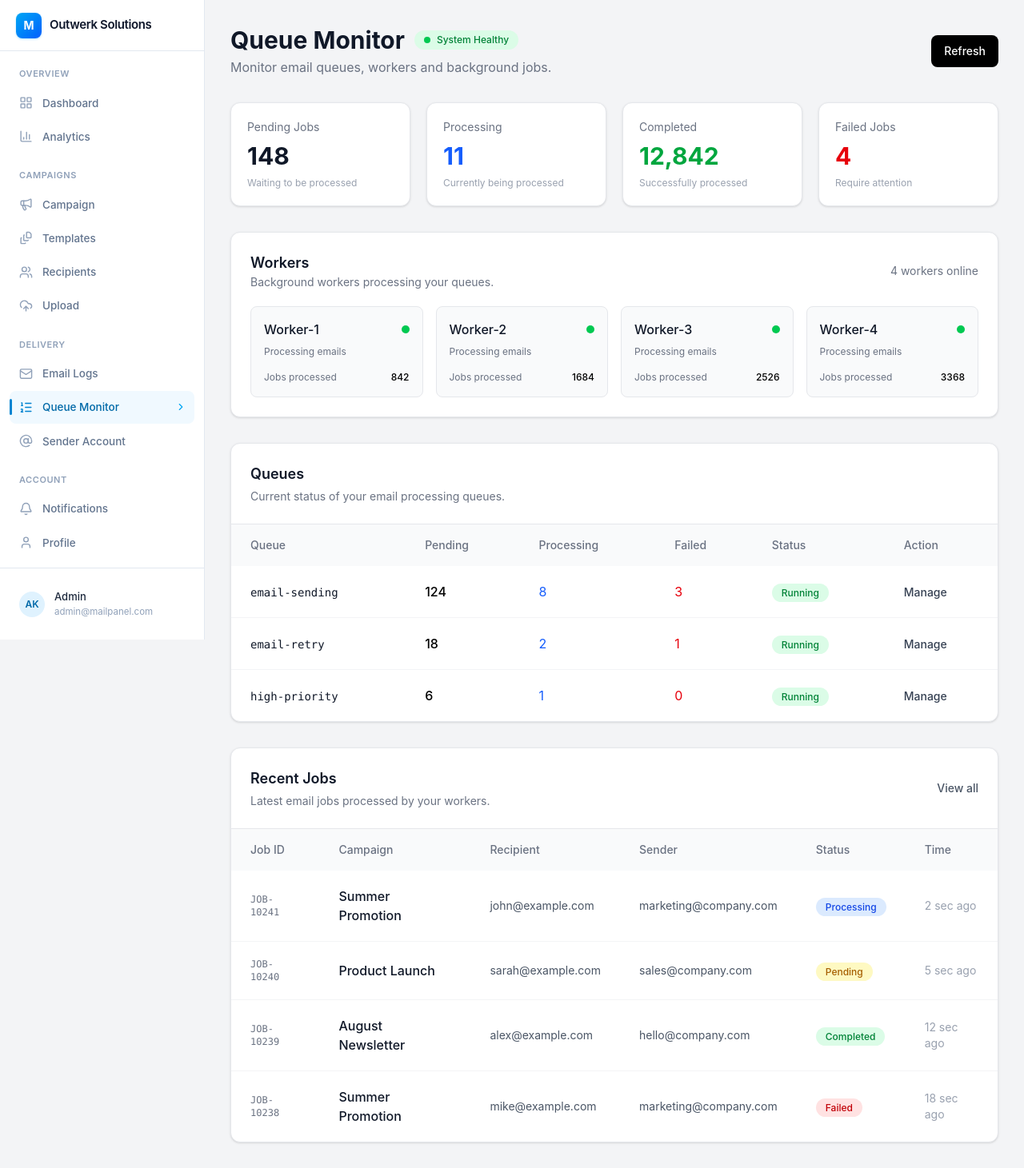
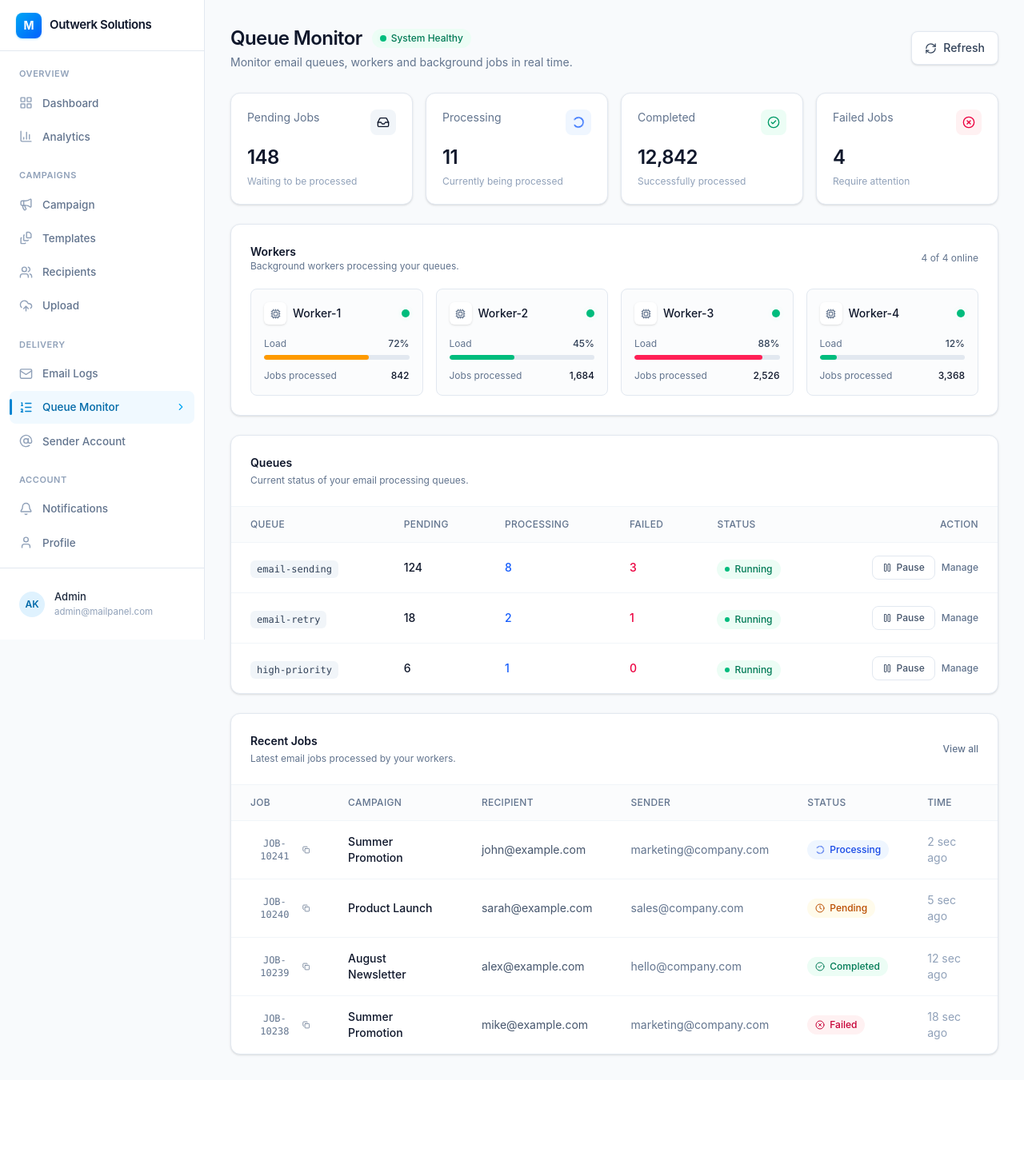
Before and after one commit to Muhibkhan12/email-automation, a React (Vite) app in the folder frontend/: page /queuemonitor in a window 1280 px wide. Shown: the whole page at 80% size. After the commit the page ends 1351 px from the top, so only its background shows below. Built offline with nearby package versions, Linux system fonts and the light colour scheme.

Commit message:
queueingmonitor revamped

```diff
--- a/frontend/src/pages/QueueMonitor.tsx
+++ b/frontend/src/pages/QueueMonitor.tsx
@@ -1,5 +1,18 @@
-import React from "react";
+import { useState } from "react";
 import Sidebar from "./Sidebar";
+import {
+  RefreshCw,
+  Inbox,
+  Loader2,
+  CheckCircle2,
+  XCircle,
+  Clock,
+  AlertTriangle,
+  Pause,
+  Play,
+  Cpu,
+  Copy,
+} from "lucide-react";
 
 interface Queue {
   name: string;
@@ -7,6 +20,13 @@ interface Queue {
   processing: number;
   failed: number;
   status: "Running" | "Paused";
+}
+
+interface Worker {
+  name: string;
+  load: number;
+  jobsProcessed: number;
+  online: boolean;
 }
 
 interface Job {
@@ -18,28 +38,17 @@ interface Job {
   time: string;
 }
 
-const queues: Queue[] = [
-  {
-    name: "email-sending",
-    pending: 124,
-    processing: 8,
-    failed: 3,
-    status: "Running",
-  },
-  {
-    name: "email-retry",
-    pending: 18,
-    processing: 2,
-    failed: 1,
-    status: "Running",
-  },
-  {
-    name: "high-priority",
-    pending: 6,
-    processing: 1,
-    failed: 0,
-    status: "Running",
-  },
+const initialQueues: Queue[] = [
+  { name: "email-sending", pending: 124, processing: 8, failed: 3, status: "Running" },
+  { name: "email-retry", pending: 18, processing: 2, failed: 1, status: "Running" },
+  { name: "high-priority", pending: 6, processing: 1, failed: 0, status: "Running" },
+];
+
+const workers: Worker[] = [
+  { name: "Worker-1", load: 72, jobsProcessed: 842, online: true },
+  { name: "Worker-2", load: 45, jobsProcessed: 1684, online: true },
+  { name: "Worker-3", load: 88, jobsProcessed: 2526, online: true },
+  { name: "Worker-4", load: 12, jobsProcessed: 3368, online: true },
 ];
 
 const jobs: Job[] = [
@@ -78,351 +87,346 @@ const jobs: Job[] = [
 ];
 
 const QueueMonitor = () => {
+  const [queues, setQueues] = useState<Queue[]>(initialQueues);
+  const [refreshing, setRefreshing] = useState(false);
+
+  const toggleQueue = (name: string) => {
+    setQueues((prev) =>
+      prev.map((q) =>
+        q.name === name ? { ...q, status: q.status === "Running" ? "Paused" : "Running" } : q
+      )
+    );
+  };
+
+  const handleRefresh = () => {
+    setRefreshing(true);
+    setTimeout(() => setRefreshing(false), 700);
+  };
+
   return (
-    <div className="flex min-h-screen bg-gray-100">
+    <div className="flex min-h-screen bg-slate-50">
       <Sidebar />
 
-      <main className="flex-1 p-8">
-
+      <main className="flex-1 p-6 md:p-8">
         {/* Header */}
-        <div className="mb-8 flex items-center justify-between">
+        <div className="mb-7 flex flex-col gap-4 sm:flex-row sm:items-center sm:justify-between">
           <div>
             <div className="flex items-center gap-3">
-              <h1 className="text-3xl font-bold text-gray-900">
+              <h1 className="text-2xl font-semibold tracking-tight text-slate-900">
                 Queue Monitor
               </h1>
-
-              <span className="flex items-center gap-2 rounded-full bg-green-100 px-3 py-1 text-xs font-medium text-green-700">
-                <span className="h-2 w-2 rounded-full bg-green-500" />
+              <span className="flex items-center gap-1.5 rounded-full bg-emerald-50 px-2.5 py-1 text-xs font-medium text-emerald-700">
+                <span className="relative flex h-2 w-2">
+                  <span className="absolute inline-flex h-full w-full animate-ping rounded-full bg-emerald-400 opacity-75" />
+                  <span className="relative inline-flex h-2 w-2 rounded-full bg-emerald-500" />
+                </span>
                 System Healthy
               </span>
             </div>
-
-            <p className="mt-1 text-gray-500">
-              Monitor email queues, workers and background jobs.
+            <p className="mt-1 text-sm text-slate-500">
+              Monitor email queues, workers and background jobs in real time.
             </p>
           </div>
 
-          <button className="rounded-lg bg-black px-4 py-2.5 text-sm font-medium text-white transition hover:bg-gray-800">
+          <button
+            onClick={handleRefresh}
+            className="flex items-center gap-2 rounded-lg border border-slate-200 bg-white px-4 py-2.5 text-sm font-medium text-slate-700 shadow-sm transition hover:bg-slate-50"
+          >
+            <RefreshCw size={15} className={refreshing ? "animate-spin" : ""} />
             Refresh
           </button>
         </div>
 
         {/* Overview */}
-        <div className="mb-8 grid grid-cols-1 gap-5 md:grid-cols-2 lg:grid-cols-4">
-
-          <div className="rounded-xl border border-gray-200 bg-white p-5 shadow-sm">
-            <p className="text-sm text-gray-500">
-              Pending Jobs
-            </p>
-
-            <h2 className="mt-2 text-3xl font-bold text-gray-900">
-              148
-            </h2>
-
-            <p className="mt-2 text-xs text-gray-400">
-              Waiting to be processed
-            </p>
-          </div>
-
-          <div className="rounded-xl border border-gray-200 bg-white p-5 shadow-sm">
-            <p className="text-sm text-gray-500">
-              Processing
-            </p>
-
-            <h2 className="mt-2 text-3xl font-bold text-blue-600">
-              11
-            </h2>
-
-            <p className="mt-2 text-xs text-gray-400">
-              Currently being processed
-            </p>
-          </div>
-
-          <div className="rounded-xl border border-gray-200 bg-white p-5 shadow-sm">
-            <p className="text-sm text-gray-500">
-              Completed
-            </p>
-
-            <h2 className="mt-2 text-3xl font-bold text-green-600">
-              12,842
-            </h2>
-
-            <p className="mt-2 text-xs text-gray-400">
-              Successfully processed
-            </p>
-          </div>
-
-          <div className="rounded-xl border border-gray-200 bg-white p-5 shadow-sm">
-            <p className="text-sm text-gray-500">
-              Failed Jobs
-            </p>
-
-            <h2 className="mt-2 text-3xl font-bold text-red-600">
-              4
-            </h2>
-
-            <p className="mt-2 text-xs text-gray-400">
-              Require attention
-            </p>
-          </div>
-
+        <div className="mb-6 grid grid-cols-1 gap-4 sm:grid-cols-2 lg:grid-cols-4">
+          <StatCard
+            title="Pending Jobs"
+            value="148"
+            description="Waiting to be processed"
+            icon={Inbox}
+            accent="text-slate-900 bg-slate-100"
+          />
+          <StatCard
+            title="Processing"
+            value="11"
+            description="Currently being processed"
+            icon={Loader2}
+            accent="text-blue-600 bg-blue-50"
+            spin
+          />
+          <StatCard
+            title="Completed"
+            value="12,842"
+            description="Successfully processed"
+            icon={CheckCircle2}
+            accent="text-emerald-600 bg-emerald-50"
+          />
+          <StatCard
+            title="Failed Jobs"
+            value="4"
+            description="Require attention"
+            icon={XCircle}
+            accent="text-rose-600 bg-rose-50"
+          />
         </div>
 
         {/* Workers */}
-        <div className="mb-8 rounded-xl border border-gray-200 bg-white p-6 shadow-sm">
-
+        <div className="mb-6 rounded-xl border border-slate-200 bg-white p-6 shadow-sm">
           <div className="mb-5 flex items-center justify-between">
             <div>
-              <h2 className="text-lg font-semibold text-gray-900">
-                Workers
-              </h2>
-
-              <p className="text-sm text-gray-500">
+              <h2 className="text-sm font-semibold text-slate-900">Workers</h2>
+              <p className="text-xs text-slate-500">
                 Background workers processing your queues.
               </p>
             </div>
-
-            <span className="text-sm text-gray-500">
-              4 workers online
+            <span className="text-xs text-slate-500">
+              {workers.filter((w) => w.online).length} of {workers.length} online
             </span>
           </div>
 
           <div className="grid grid-cols-1 gap-4 md:grid-cols-2 lg:grid-cols-4">
-
-            {[1, 2, 3, 4].map((worker) => (
+            {workers.map((worker) => (
               <div
-                key={worker}
-                className="rounded-lg border border-gray-200 bg-gray-50 p-4"
+                key={worker.name}
+                className="rounded-lg border border-slate-200 bg-slate-50/60 p-4 transition hover:border-slate-300"
               >
                 <div className="flex items-center justify-between">
-                  <p className="font-medium text-gray-900">
-                    Worker-{worker}
-                  </p>
-
-                  <span className="h-2.5 w-2.5 rounded-full bg-green-500" />
+                  <div className="flex items-center gap-2">
+                    <span className="flex h-7 w-7 items-center justify-center rounded-md bg-white shadow-sm">
+                      <Cpu size={13} className="text-slate-500" />
+                    </span>
+                    <p className="text-sm font-medium text-slate-900">{worker.name}</p>
+                  </div>
+                  <span className="relative flex h-2.5 w-2.5">
+                    <span className="absolute inline-flex h-full w-full animate-ping rounded-full bg-emerald-400 opacity-60" />
+                    <span className="relative inline-flex h-2.5 w-2.5 rounded-full bg-emerald-500" />
+                  </span>
                 </div>
 
-                <p className="mt-2 text-xs text-gray-500">
-                  Processing emails
-                </p>
+                <div className="mt-4">
+                  <div className="mb-1.5 flex items-center justify-between text-xs">
+                    <span className="text-slate-500">Load</span>
+                    <span className="font-medium text-slate-700">{worker.load}%</span>
+                  </div>
+                  <div className="h-1.5 w-full overflow-hidden rounded-full bg-slate-200">
+                    <div
+                      className={`h-full rounded-full transition-all ${
+                        worker.load > 80
+                          ? "bg-rose-500"
+                          : worker.load > 50
+                          ? "bg-amber-500"
+                          : "bg-emerald-500"
+                      }`}
+                      style={{ width: `${worker.load}%` }}
+                    />
+                  </div>
+                </div>
 
-                <div className="mt-4 flex justify-between text-xs">
-                  <span className="text-gray-500">
-                    Jobs processed
-                  </span>
-
-                  <span className="font-medium">
-                    {worker * 842}
+                <div className="mt-3 flex items-center justify-between text-xs">
+                  <span className="text-slate-500">Jobs processed</span>
+                  <span className="font-medium text-slate-900">
+                    {worker.jobsProcessed.toLocaleString()}
                   </span>
                 </div>
               </div>
             ))}
-
           </div>
         </div>
 
         {/* Queues */}
-        <div className="mb-8 rounded-xl border border-gray-200 bg-white shadow-sm">
-
-          <div className="border-b border-gray-200 p-6">
-            <h2 className="text-lg font-semibold text-gray-900">
-              Queues
-            </h2>
-
-            <p className="mt-1 text-sm text-gray-500">
+        <div className="mb-6 overflow-hidden rounded-xl border border-slate-200 bg-white shadow-sm">
+          <div className="border-b border-slate-100 p-6">
+            <h2 className="text-sm font-semibold text-slate-900">Queues</h2>
+            <p className="mt-1 text-xs text-slate-500">
               Current status of your email processing queues.
             </p>
           </div>
 
           <div className="overflow-x-auto">
             <table className="w-full text-left">
-
-              <thead className="bg-gray-50 text-sm text-gray-500">
-                <tr>
-                  <th className="px-6 py-4 font-medium">
-                    Queue
-                  </th>
-
-                  <th className="px-6 py-4 font-medium">
-                    Pending
-                  </th>
-
-                  <th className="px-6 py-4 font-medium">
-                    Processing
-                  </th>
-
-                  <th className="px-6 py-4 font-medium">
-                    Failed
-                  </th>
-
-                  <th className="px-6 py-4 font-medium">
-                    Status
-                  </th>
-
-                  <th className="px-6 py-4 font-medium">
-                    Action
-                  </th>
+              <thead>
+                <tr className="border-b border-slate-100 bg-slate-50/60 text-xs uppercase tracking-wide text-slate-500">
+                  <th className="px-6 py-3.5 font-medium">Queue</th>
+                  <th className="px-6 py-3.5 font-medium">Pending</th>
+                  <th className="px-6 py-3.5 font-medium">Processing</th>
+                  <th className="px-6 py-3.5 font-medium">Failed</th>
+                  <th className="px-6 py-3.5 font-medium">Status</th>
+                  <th className="px-6 py-3.5 font-medium text-right">Action</th>
                 </tr>
               </thead>
 
-              <tbody className="divide-y divide-gray-100">
-
+              <tbody className="divide-y divide-slate-100">
                 {queues.map((queue) => (
-                  <tr
-                    key={queue.name}
-                    className="transition hover:bg-gray-50"
-                  >
-                    <td className="px-6 py-5">
-                      <span className="font-mono text-sm text-gray-900">
+                  <tr key={queue.name} className="transition hover:bg-slate-50/80">
+                    <td className="px-6 py-4">
+                      <span className="rounded-md bg-slate-100 px-2 py-1 font-mono text-xs text-slate-700">
                         {queue.name}
                       </span>
                     </td>
-
-                    <td className="px-6 py-5 font-medium">
+                    <td className="px-6 py-4 text-sm font-medium text-slate-900">
                       {queue.pending}
                     </td>
-
-                    <td className="px-6 py-5 text-blue-600">
+                    <td className="px-6 py-4 text-sm font-medium text-blue-600">
                       {queue.processing}
                     </td>
-
-                    <td className="px-6 py-5 text-red-600">
+                    <td className="px-6 py-4 text-sm font-medium text-rose-600">
                       {queue.failed}
                     </td>
-
-                    <td className="px-6 py-5">
-                      <span className="rounded-full bg-green-100 px-3 py-1 text-xs font-medium text-green-700">
+                    <td className="px-6 py-4">
+                      <span
+                        className={`inline-flex items-center gap-1.5 rounded-full px-2.5 py-1 text-xs font-medium ${
+                          queue.status === "Running"
+                            ? "bg-emerald-50 text-emerald-700"
+                            : "bg-slate-100 text-slate-600"
+                        }`}
+                      >
+                        <span
+                          className={`h-1.5 w-1.5 rounded-full ${
+                            queue.status === "Running" ? "bg-emerald-500" : "bg-slate-400"
+                          }`}
+                        />
                         {queue.status}
                       </span>
                     </td>
-
-                    <td className="px-6 py-5">
-                      <button className="text-sm font-medium text-gray-700 hover:text-black">
-                        Manage
-                      </button>
+                    <td className="px-6 py-4">
+                      <div className="flex items-center justify-end gap-2">
+                        <button
+                          onClick={() => toggleQueue(queue.name)}
+                          className="flex items-center gap-1.5 rounded-lg border border-slate-200 px-3 py-1.5 text-xs font-medium text-slate-600 transition hover:bg-slate-50"
+                        >
+                          {queue.status === "Running" ? (
+                            <>
+                              <Pause size={12} /> Pause
+                            </>
+                          ) : (
+                            <>
+                              <Play size={12} /> Resume
+                            </>
+                          )}
+                        </button>
+                        <button className="text-xs font-medium text-slate-500 hover:text-slate-900">
+                          Manage
+                        </button>
+                      </div>
                     </td>
                   </tr>
                 ))}
-
               </tbody>
-
             </table>
           </div>
         </div>
 
         {/* Recent Jobs */}
-        <div className="rounded-xl border border-gray-200 bg-white shadow-sm">
-
-          <div className="flex items-center justify-between border-b border-gray-200 p-6">
-
+        <div className="overflow-hidden rounded-xl border border-slate-200 bg-white shadow-sm">
+          <div className="flex items-center justify-between border-b border-slate-100 p-6">
             <div>
-              <h2 className="text-lg font-semibold text-gray-900">
-                Recent Jobs
-              </h2>
-
-              <p className="mt-1 text-sm text-gray-500">
+              <h2 className="text-sm font-semibold text-slate-900">Recent Jobs</h2>
+              <p className="mt-1 text-xs text-slate-500">
                 Latest email jobs processed by your workers.
               </p>
             </div>
-
-            <button className="text-sm font-medium text-gray-600 hover:text-black">
+            <button className="text-xs font-medium text-slate-500 hover:text-slate-900">
               View all
             </button>
-
           </div>
 
           <div className="overflow-x-auto">
-
             <table className="w-full text-left">
-
-              <thead className="bg-gray-50 text-sm text-gray-500">
-                <tr>
-                  <th className="px-6 py-4 font-medium">
-                    Job ID
-                  </th>
-
-                  <th className="px-6 py-4 font-medium">
-                    Campaign
-                  </th>
-
-                  <th className="px-6 py-4 font-medium">
-                    Recipient
-                  </th>
-
-                  <th className="px-6 py-4 font-medium">
-                    Sender
-                  </th>
-
-                  <th className="px-6 py-4 font-medium">
-                    Status
-                  </th>
-
-                  <th className="px-6 py-4 font-medium">
-                    Time
-                  </th>
+              <thead>
+                <tr className="border-b border-slate-100 bg-slate-50/60 text-xs uppercase tracking-wide text-slate-500">
+                  <th className="px-6 py-3.5 font-medium">Job</th>
+                  <th className="px-6 py-3.5 font-medium">Campaign</th>
+                  <th className="px-6 py-3.5 font-medium">Recipient</th>
+                  <th className="px-6 py-3.5 font-medium">Sender</th>
+                  <th className="px-6 py-3.5 font-medium">Status</th>
+                  <th className="px-6 py-3.5 font-medium">Time</th>
                 </tr>
               </thead>
 
-              <tbody className="divide-y divide-gray-100">
-
+              <tbody className="divide-y divide-slate-100">
                 {jobs.map((job) => (
-                  <tr
-                    key={job.id}
-                    className="transition hover:bg-gray-50"
-                  >
-                    <td className="px-6 py-5 font-mono text-xs text-gray-500">
-                      {job.id}
+                  <tr key={job.id} className="transition hover:bg-slate-50/80">
+                    <td className="px-6 py-4">
+                      <button
+                        onClick={() => navigator.clipboard?.writeText(job.id)}
+                        className="flex items-center gap-1 font-mono text-xs text-slate-500 hover:text-slate-800"
+                      >
+                        {job.id}
+                        <Copy size={10} />
+                      </button>
                     </td>
-
-                    <td className="px-6 py-5 font-medium text-gray-900">
+                    <td className="px-6 py-4 text-sm font-medium text-slate-900">
                       {job.campaign}
                     </td>
-
-                    <td className="px-6 py-5 text-sm text-gray-600">
-                      {job.recipient}
-                    </td>
-
-                    <td className="px-6 py-5 text-sm text-gray-600">
-                      {job.sender}
-                    </td>
-
-                    <td className="px-6 py-5">
+                    <td className="px-6 py-4 text-sm text-slate-600">{job.recipient}</td>
+                    <td className="px-6 py-4 text-sm text-slate-500">{job.sender}</td>
+                    <td className="px-6 py-4">
                       <JobStatus status={job.status} />
                     </td>
-
-                    <td className="px-6 py-5 text-sm text-gray-400">
-                      {job.time}
-                    </td>
+                    <td className="px-6 py-4 text-sm text-slate-400">{job.time}</td>
                   </tr>
                 ))}
-
               </tbody>
-
             </table>
-
           </div>
         </div>
-
       </main>
     </div>
   );
 };
 
+/* ========================= */
+/* Stat Card */
+/* ========================= */
+
+interface StatCardProps {
+  title: string;
+  value: string;
+  description: string;
+  icon: React.ComponentType<{ size?: number; className?: string }>;
+  accent: string;
+  spin?: boolean;
+}
+
+const StatCard = ({ title, value, description, icon: Icon, accent, spin }: StatCardProps) => {
+  return (
+    <div className="rounded-xl border border-slate-200 bg-white p-5 shadow-sm transition hover:shadow-md">
+      <div className="flex items-start justify-between">
+        <p className="text-sm text-slate-500">{title}</p>
+        <span className={`flex h-8 w-8 items-center justify-center rounded-lg ${accent}`}>
+          <Icon size={16} className={spin ? "animate-spin" : ""} />
+        </span>
+      </div>
+      <h2 className="mt-3 text-2xl font-semibold tracking-tight text-slate-900">{value}</h2>
+      <p className="mt-1.5 text-xs text-slate-400">{description}</p>
+    </div>
+  );
+};
+
+/* ========================= */
+/* Job Status */
+/* ========================= */
+
 type JobStatusType = Job["status"];
 
+const jobStatusConfig: Record<
+  JobStatusType,
+  { className: string; icon: React.ComponentType<{ size?: number; className?: string }>; spin?: boolean }
+> = {
+  Processing: { className: "bg-blue-50 text-blue-700", icon: Loader2, spin: true },
+  Pending: { className: "bg-amber-50 text-amber-700", icon: Clock },
+  Failed: { className: "bg-rose-50 text-rose-700", icon: XCircle },
+  Completed: { className: "bg-emerald-50 text-emerald-700", icon: CheckCircle2 },
+};
+
 const JobStatus = ({ status }: { status: JobStatusType }) => {
-  const styles: Record<JobStatusType, string> = {
-    Processing: "bg-blue-100 text-blue-700",
-    Pending: "bg-yellow-100 text-yellow-700",
-    Failed: "bg-red-100 text-red-700",
-    Completed: "bg-green-100 text-green-700",
-  };
+  const { className, icon: Icon, spin } = jobStatusConfig[status];
 
   return (
     <span
-      className={`rounded-full px-3 py-1 text-xs font-medium ${styles[status]}`}
+      className={`inline-flex items-center gap-1.5 rounded-full px-2.5 py-1 text-xs font-medium ${className}`}
     >
+      <Icon size={12} className={spin ? "animate-spin" : ""} />
       {status}
     </span>
   );
```
